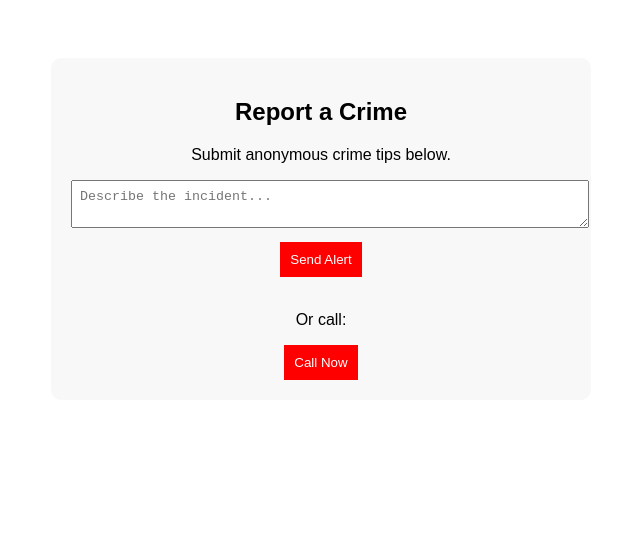
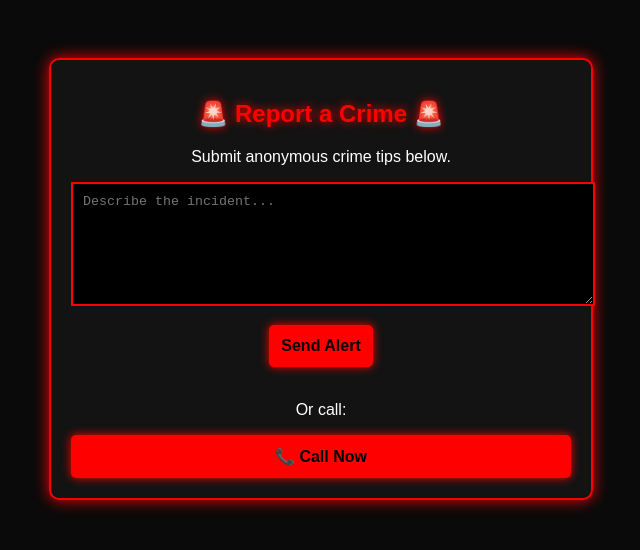
Before and after one commit to Rid3r12/longmont-crime-alerts, a plain HTML site: page index.html in a window 1280 px wide. Shown: the whole page, without its empty margins (319-959 px from the left). Drawn offline with Linux system fonts and the light colour scheme.

Commit message:
Update index.html

```diff
--- a/index.html
+++ b/index.html
@@ -1,17 +1,85 @@
 <!DOCTYPE html>
-<html>
+<html lang="en">
 <head>
-    <title>Crime Alert Site</title>
+    <meta charset="UTF-8">
+    <meta name="viewport" content="width=device-width, initial-scale=1.0">
+    <title>Crime Alert Hub</title>
     <style>
-        body { font-family: Arial, sans-serif; text-align: center; padding: 50px; }
-        .container { max-width: 500px; margin: auto; background: #f8f8f8; padding: 20px; border-radius: 10px; }
-        input, textarea { width: 100%; margin-bottom: 10px; padding: 8px; }
-        button { background-color: red; color: white; padding: 10px; border: none; cursor: pointer; }
+        /* Dark background with red neon effect */
+        body {
+            background-color: #0a0a0a;
+            color: white;
+            font-family: Arial, sans-serif;
+            text-align: center;
+            padding: 50px;
+        }
+
+        .container {
+            max-width: 500px;
+            margin: auto;
+            background: rgba(20, 20, 20, 0.9);
+            padding: 20px;
+            border-radius: 10px;
+            box-shadow: 0 0 15px red;
+            border: 2px solid red;
+        }
+
+        h2 {
+            color: red;
+            text-shadow: 0 0 10px red;
+        }
+
+        textarea {
+            width: 100%;
+            height: 100px;
+            margin-bottom: 15px;
+            padding: 10px;
+            background: black;
+            color: white;
+            border: 2px solid red;
+        }
+
+        button {
+            background-color: red;
+            color: black;
+            padding: 12px;
+            border: none;
+            cursor: pointer;
+            font-size: 16px;
+            font-weight: bold;
+            border-radius: 5px;
+            box-shadow: 0 0 10px red;
+            transition: 0.3s;
+        }
+
+        button:hover {
+            background-color: black;
+            color: red;
+            box-shadow: 0 0 20px red;
+        }
+
+        .call-button {
+            margin-top: 10px;
+            display: block;
+            background: red;
+            padding: 12px;
+            border-radius: 5px;
+            text-decoration: none;
+            font-weight: bold;
+            color: black;
+            box-shadow: 0 0 10px red;
+        }
+
+        .call-button:hover {
+            background-color: black;
+            color: red;
+            box-shadow: 0 0 20px red;
+        }
     </style>
 </head>
 <body>
     <div class="container">
-        <h2>Report a Crime</h2>
+        <h2>🚨 Report a Crime 🚨</h2>
         <p>Submit anonymous crime tips below.</p>
         <form action="https://formspree.io/f/your-email" method="POST">
             <textarea name="crimeDetails" placeholder="Describe the incident..." required></textarea><br>
@@ -19,7 +87,7 @@
         </form>
         <br>
         <p>Or call:</p>
-        <a href="tel:+1234567890"><button>Call Now</button></a>
+        <a href="tel:+1234567890" class="call-button">📞 Call Now</a>
     </div>
 </body>
 </html>
```
